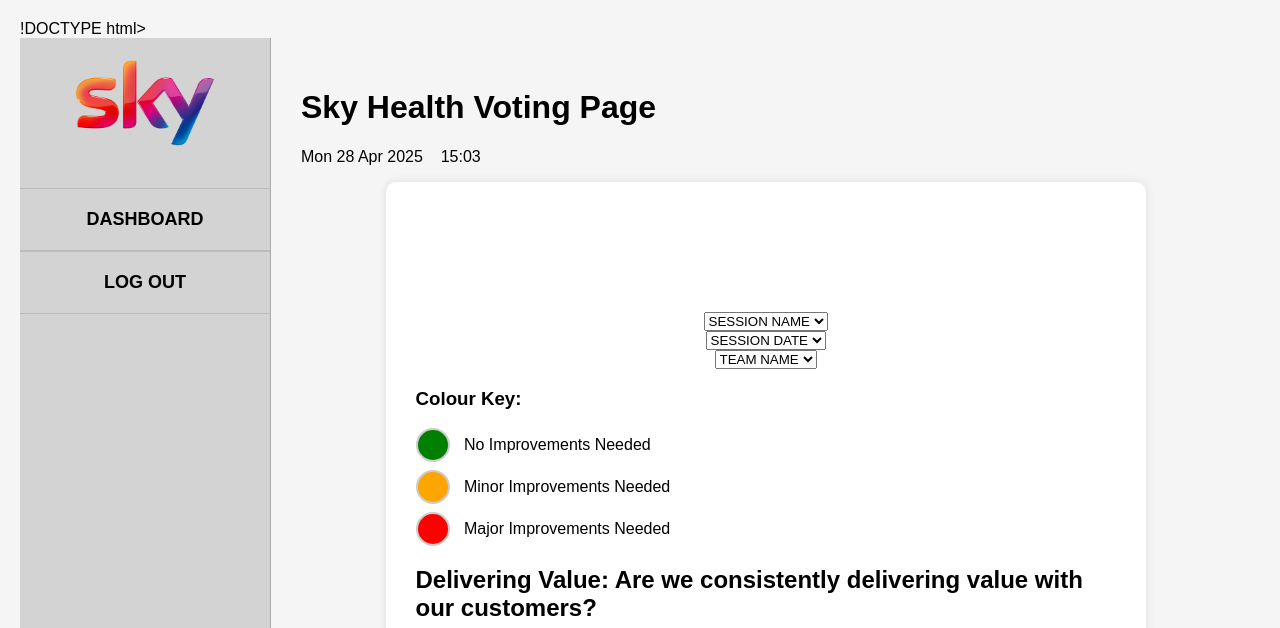
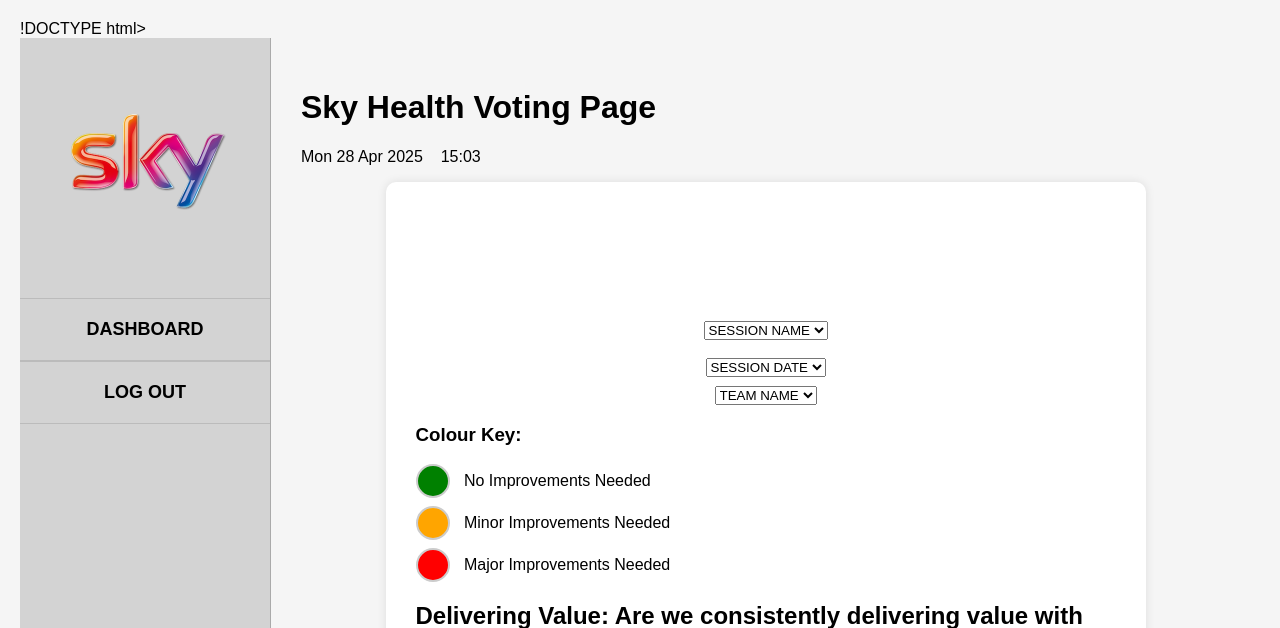
Before and after one commit to armanakond/Software-Development-Group-Project, a Django app: page /voting/ in a window 1280 px wide. Shown: the top 628 px of the page. Run offline with Django 5.2, Linux system fonts and the light colour scheme.

Commit message:
fixes to page layout

```diff
--- a/skyhealth_app/voting/templates/voting/voting.html
+++ b/skyhealth_app/voting/templates/voting/voting.html
@@ -5,6 +5,8 @@
     <meta charset="UTF-8">
     <title>Health Check Flow</title>
     <!-- Styling for the page -->
+    {% load static %} <!-- loads static to retrieve image and css file-->
+
     <style>
         body {
             font-family: Arial, sans-serif;
@@ -12,6 +14,7 @@
             margin: 0;
             padding: 20px;
         }
+
         .container {
             background: white;
             border-radius: 10px;
@@ -163,11 +166,16 @@
             flex-grow: 1;
             padding: 30px;
         }
+
         .form-container {
             margin-top: 100px;
             display: flex;
             flex-direction: column;
             align-items: center;
+        }
+
+        .session-info {
+            margin: 9px 0; /*creates space inbetween each element*/
         }
     </style>
 </head>
@@ -177,7 +185,7 @@
         <!-- Sidebar -->
         <div class="sidebar">
             <!-- Main content area -->
-            <img src="skyhealth_app/voting/templates/skylogo.png" alt="SkyHealth Logo" class="logo">
+            <img src="{% static 'images/skylogo.png' %}" alt="SkyHealth Logo" class="logo">
             <div class="sidebar-links">
                 <a href="{% url 'dashboard' %}" class="sidebar-button">DASHBOARD</a>
                 <a href="{% url 'register' %}" class="sidebar-button logout-button">LOG OUT</a>
@@ -193,15 +201,20 @@
             <div class="container">
                 <form id="healthForm">
                     <div class="form-container">
+                        <div class="session-info">
                             <select name="session_name" required>
                                 <option value="" disabled selected>SESSION NAME</option>
                                 <!-- Inisde these options we can add the stuff from database -->
                             </select>
+                        </div>
 
+                        <div class="session-info">
                             <select name="session_date" required>
                                 <option value="" disabled selected>SESSION DATE</option>
 
                             </select>
+                        </div>
+
 
                         <select name="team_name" required>
                             <option value="" disabled selected>TEAM NAME</option>
@@ -212,11 +225,13 @@
                         <h3>Colour Key:</h3>
                         <ul style="list-style: none; padding: 0;">
                             <li style="margin-bottom: 8px;">
-                    <span class="circle green" style="display: inline-block; vertical-align: middle;"></span>
+                                <span class="circle green"
+                                    style="display: inline-block; vertical-align: middle;"></span>
                                 <span style="margin-left: 10px;">No Improvements Needed</span>
                             </li>
                             <li style="margin-bottom: 8px;">
-                    <span class="circle amber" style="display: inline-block; vertical-align: middle;"></span>
+                                <span class="circle amber"
+                                    style="display: inline-block; vertical-align: middle;"></span>
                                 <span style="margin-left: 10px;">Minor Improvements Needed</span>
                             </li>
                             <li>
@@ -380,4 +395,5 @@
             </script>
 
 </body>
+
 </html>
```
Lines whose indentation alone changed are shown as unchanged.
